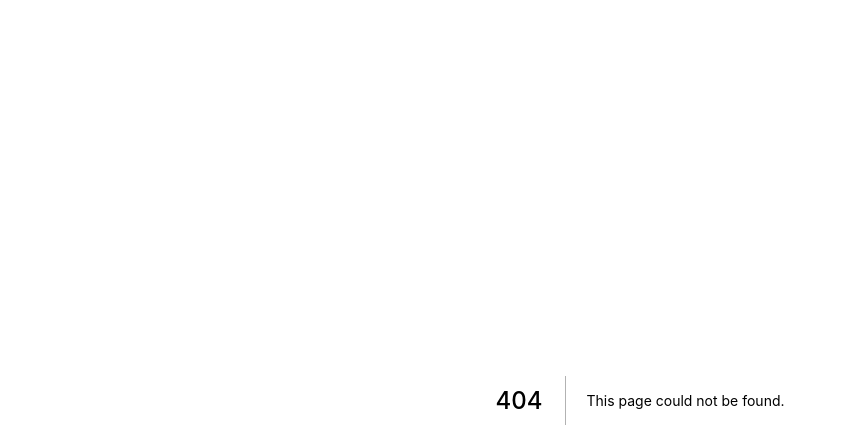
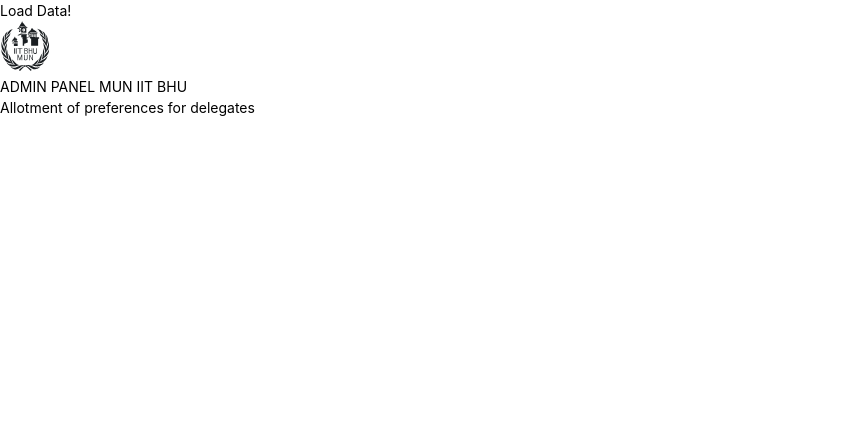
Before and after one commit to crsdvaibhav/iitbhumun, a Next.js app: page /adminpanel2 in a window 1280 px wide. Before the commit this address had no page. Shown: the top 448 px of the page, without its empty margins (0-847 px from the left). Built offline with nearby package versions, Linux system fonts and the light colour scheme; what @material-tailwind/react would draw is missing.

Commit message:
All backend DONE

```diff
--- a/pages/adminpanel.js
+++ b/pages/adminpanel.js
@@ -12,6 +12,7 @@
 import { text } from '@fortawesome/fontawesome-svg-core';
 import Image from 'next/image';
 import Link from 'next/link';
+import { Button } from '@material-tailwind/react';
 
 const AdminPanel = () => {
   const [password, setPassword] = useState("");
@@ -177,6 +178,7 @@
         />
         <h1 className='mb-5 text-center text-xl font-bold'>ADMIN PANEL MUN IIT BHU</h1></div>
         <h2 className="text-red-500 font-bold text-center my-4">Allotment of preferences for delegates</h2>
+        <Link href={'/adminpanel2'}><Button>Go to Payment SS verification</Button></Link>
         {filteredData.map(({ itemId, ...item }) => (
 
           <div className="my-6   px-2 shadow-[0_10px_20px_rgba(240,_46,_170,_0.7)] border-red-50"key={itemId}>
--- /dev/null
+++ b/pages/adminpanel2.js
@@ -0,0 +1,121 @@
+import React, { Component, useEffect, useState,} from 'react';
+import app from "../public/firebaseconfig";
+
+import { getDatabase, ref, get, set, onValue, update, } from 'firebase/database';
+import { getAuth } from 'firebase/auth';
+import { text } from '@fortawesome/fontawesome-svg-core';
+import Image from 'next/image';
+import Link from 'next/link';
+import { Button } from '@material-tailwind/react';
+
+const AdminPanel2 = () => {
+  const [password, setPassword] = useState("");
+  const [isLoggedIn, setIsLoggedIn] = useState(false);
+  const [isLoggedIn1, setIsLoggedInn] = useState(false);
+const[enlarge,setenlarge]=useState(true)
+  const [DATA, setDATA] = useState({});
+  const [submitValues, setSubmitValues] = useState({});
+  const [submitValues1, setSubmitValues1] = useState({});
+  const [inputValues, setInputValues] = useState({});
+const[delegate,setdelegate]=useState("Outstation");
+const [inputData,setinputadta]=useState("");
+
+
+// Create a query to find the relevant data entry based on the user's email
+
+
+
+  async function fetchData() {
+    try {
+      const response = await fetch('https://mun-2023-default-rtdb.firebaseio.com/preferences.json');
+      const data = await response.json();
+
+      setDATA(data)
+    } catch (error) {
+      console.error('Error:', error);
+    }
+  }
+
+//   useEffect(() => {
+//  fetchPreferencesData()
+//   },
+
+
+
+
+
+
+let i=0;
+
+
+  const handleSubmit = (itemId) => {
+
+    console.log("Inside handleSubmit");
+    const database = getDatabase();
+    const itemRef = ref(database, `preferences/${itemId}`);
+    update(itemRef, { Payment_done:"YES" ,
+
+    })
+      .then(() => {
+        setTimeout(() => {
+          alert("Allotted successfully");
+        }, 300);
+      })
+      .catch((error) => {
+        console.log("Error updating value:", error);
+      });
+  };
+
+
+  const filteredData = Object.keys(DATA).reduce((filtered, itemId) => {
+    const item = DATA[itemId];
+    if (item.Payment_done === "NO") {
+      filtered.push({ itemId, ...item });
+    }
+    return filtered;
+  }, []);
+
+
+    return (
+      <div>
+        <Button className=" ml-4 my-4 block mx-auto"onClick={fetchData}>Load Data!</Button>
+        <div className='flex justify-center gap-2'>
+        <Image
+          src="/images/active-nav-log.svg"
+          width={50}
+          height={50}
+          alt="active-nav-logo"
+        />
+        <h1 className='mb-5 text-center text-xl font-bold'>ADMIN PANEL MUN IIT BHU</h1></div>
+        <h2 className="text-red-500 font-bold text-center my-4">Allotment of preferences for delegates</h2>
+        {filteredData.map(({ itemId, ...item }) => (
+
+          <div className="my-6   px-2 shadow-[0_10px_20px_rgba(240,_46,_170,_0.7)] border-red-50"key={itemId}>
+
+              {Object.keys(item).map((key) => {
+                if (key=="PaymentSS") {
+                  return (
+                    <>
+<h1 className='mx-auto text-center font-bold text-2xl'>{item["email"]}</h1>
+<img className={'w-52 h-52  hover:w-96 hover:h-96 '} src={item["PaymentSS"]}/>
+<div>
+<Button onClick={function(){handleSubmit(itemId)}} className='my-2'>Approve Payment!</Button>
+<a href={item["PaymentSS"]} target='_blank' rel='noreferrer'><Button  className=' ml-6 my-2'>View Screenshot</Button></a>
+</div>
+</>   )}})}  </div>
+
+
+
+
+
+
+        ))}
+        </div>)
+
+
+
+
+                  }
+
+
+export default AdminPanel2;
--- a/pages/loggedinhomepage.js
+++ b/pages/loggedinhomepage.js
@@ -230,7 +230,7 @@
 <div id="progressvalue3" class="w-80 block mx-auto bg-gray-200 rounded-full h-2.5 dark:bg-gray-700">
   <div id="progressvalue2" class="bg-blue-600 h-2.5 rounded-full w-[50%]"></div>
 </div>
-
+<div id="ssform1">
           <h1 id="showresult" className='my-6 text-red-500 text-2xl w-30px text-center'></h1>
 
          <h1 id="paynow!" className="hidden">Pay on this QR code and upload Screenshot with time of payment</h1>
@@ -242,7 +242,7 @@
           </div>
           <div className="h-cover border-l-2 border-gray-500">
 
-          </div>
+          </div></div>
 <div className="mt-28">
 <h1 className="mt-29  text-4xl font-extrabold leading-none tracking-tight text-[#189BA5] md:text-5xl lg:text-6xl dark:text-[#189BA5]">My Portfolio</h1>
           <div className={` 'block'   justify-center m-auto`} id= "showportfolio1"  ></div>
```
Also changed, not shown: components/imagemodel.js (added, +15 -0 lines), public/vanillascript.js (+8 -3 lines), styles/globals.css (line endings or trailing spaces).
